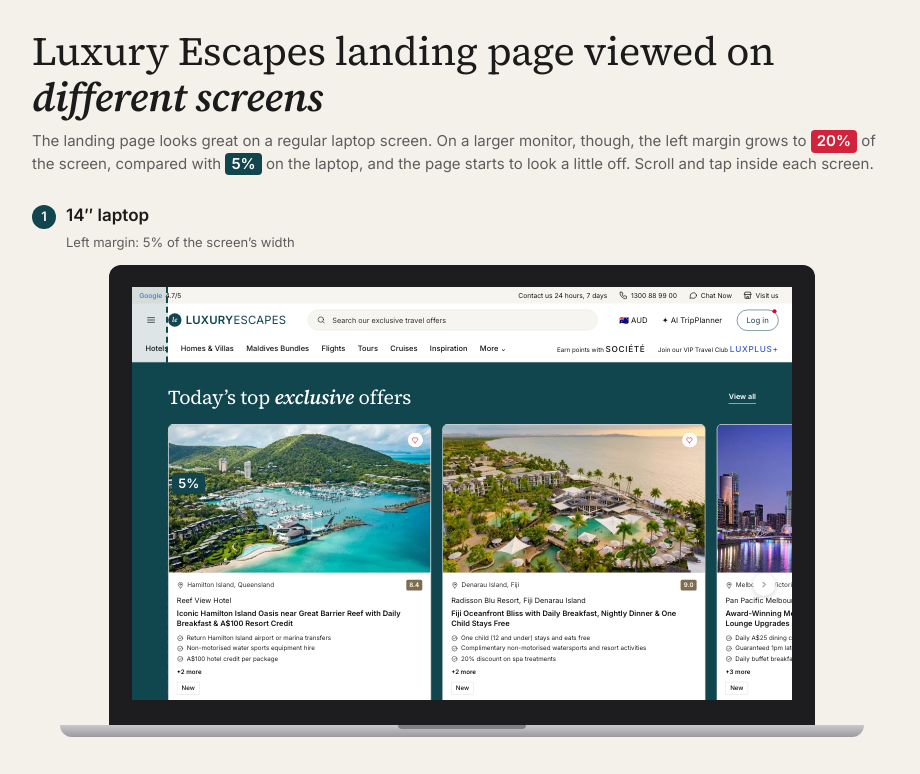
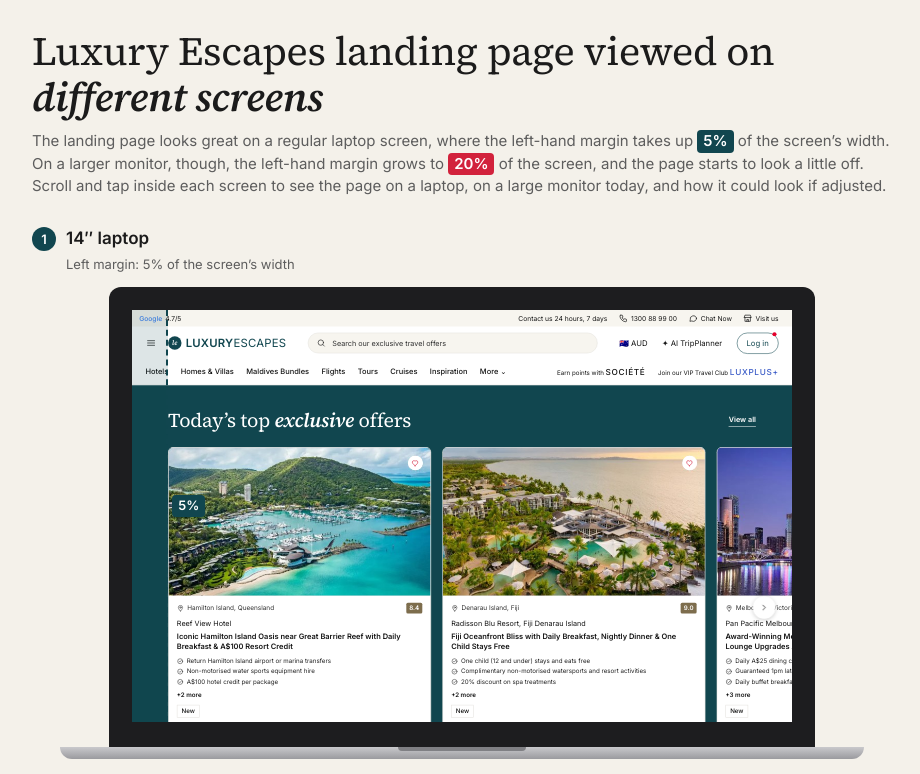
Before and after one commit to joetherockhey/luxury-landing, a plain HTML site: page index.html in a window 1280 px wide. Shown: the top 774 px of the page, without its empty margins (178-1098 px from the left). Drawn offline with Linux system fonts and the light colour scheme.

Commit message:
Reword site intro
Co-Authored-By: Claude Opus 5.5 <noreply@anthropic.com>

```diff
--- a/index.html
+++ b/index.html
@@ -47,7 +47,7 @@ footer{margin-top:28px;font-size:12px;color:var(--muted)}
 <body>
 <main>
   <h1>Luxury Escapes landing page viewed on <em>different screens</em></h1>
-  <p class="lead">The landing page looks great on a regular laptop screen. On a larger monitor, though, the left margin grows to <span class="stat">20%</span> of the screen, compared with <span class="stat" style="background:var(--teal)">5%</span> on the laptop, and the page starts to look a little off. Scroll and tap inside each screen.</p>
+  <p class="lead">The landing page looks great on a regular laptop screen, where the left-hand margin takes up <span class="stat" style="background:var(--teal)">5%</span> of the screen’s width. On a larger monitor, though, the left-hand margin grows to <span class="stat">20%</span> of the screen, and the page starts to look a little off. Scroll and tap inside each screen to see the page on a laptop, on a large monitor today, and how it could look if adjusted.</p>
 
   <figure>
     <figcaption><span class="n">1</span><div><b>14″ laptop</b><br><span>Left margin: 5% of the screen’s width</span></div></figcaption>
```
